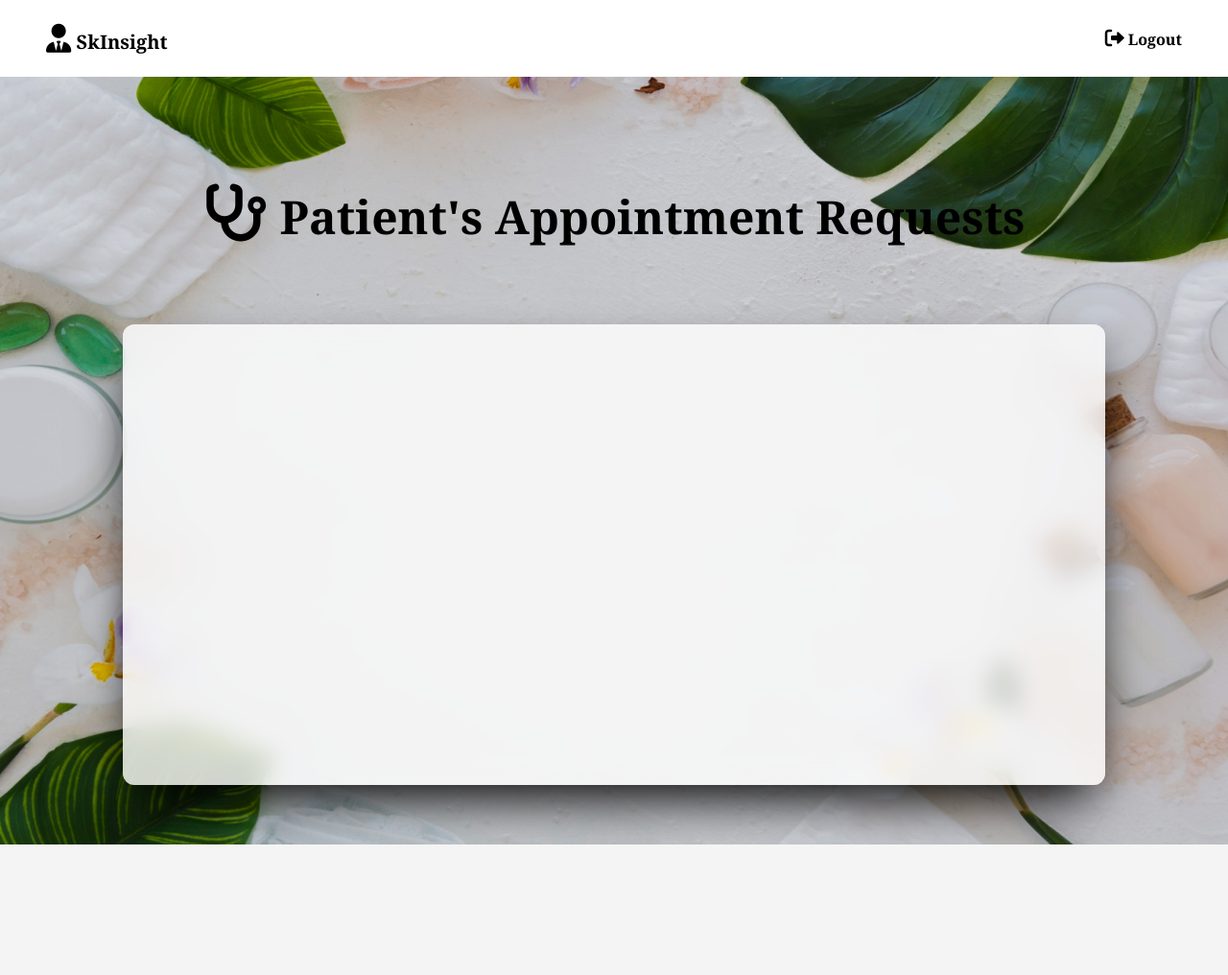
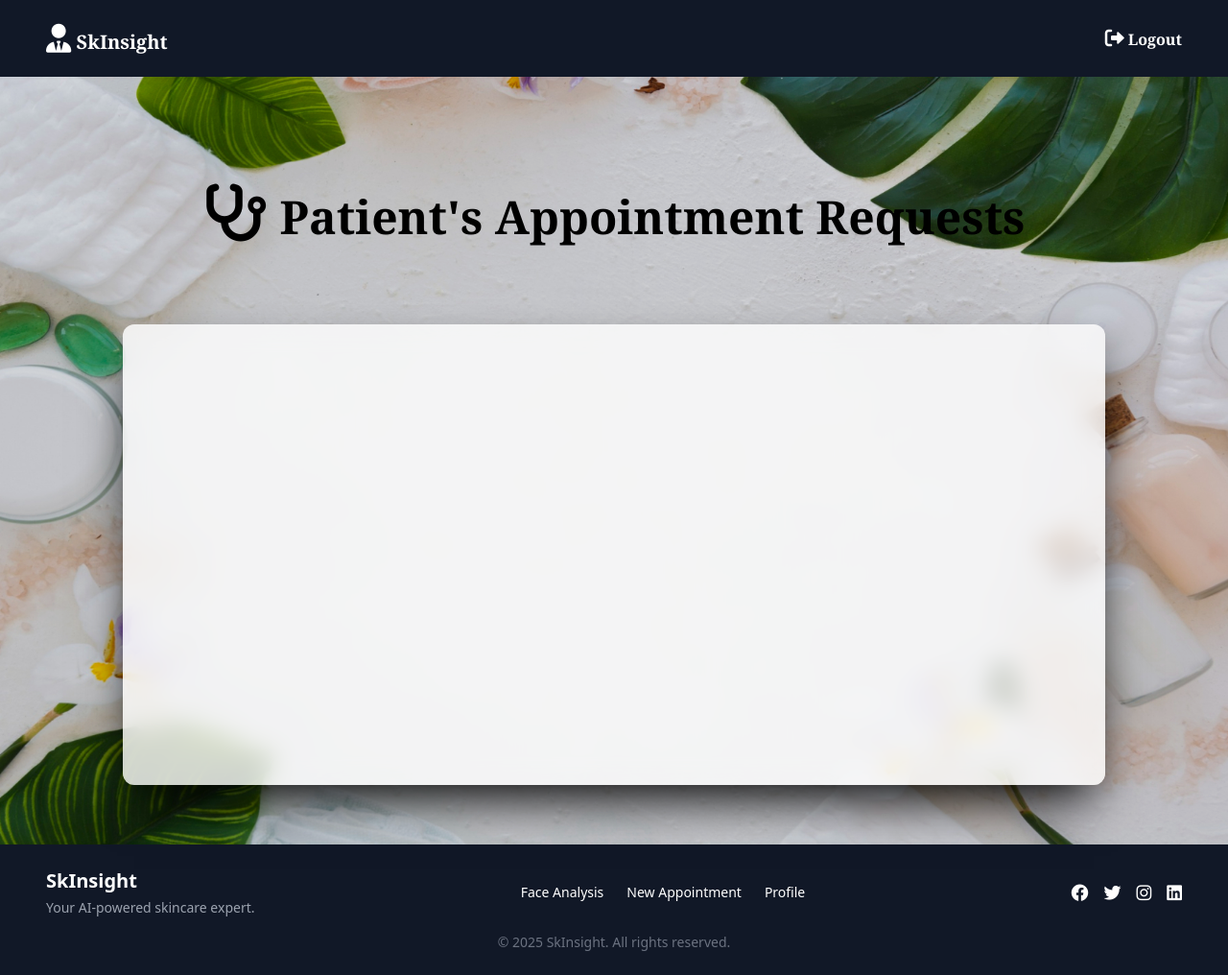
Before and after one commit to madhavc9/Project-SkInsight, a Flask app: page /doctor in a window 1280 px wide. Shown: the whole page at 96% size. Before the commit the page ends 880 px from the top, so only its background shows below. Run offline with Flask 3, Linux system fonts and the light colour scheme; parts of the project's set-up code (start-up, migrations or seed data) failed here and were passed over; some libraries are stand-ins or nearby versions.

Commit message:
Update doctor.html

```diff
--- a/templates/doctor.html
+++ b/templates/doctor.html
@@ -7,15 +7,14 @@
     <link rel="stylesheet" href="https://cdnjs.cloudflare.com/ajax/libs/font-awesome/6.1.1/css/all.min.css" />
     <script src="https://cdn.tailwindcss.com"></script>
 </head>
-<body>
-    <div class="h-[100vh] w-full">
-            <div class="flex items-center justify-between h-[10vh] bg-white px-12 font-serif">
-                <h1 class="text-xl font-bold text-black">
-                    <i class="fa-solid fa-user-tie text-3xl text-black "></i> SkInsight
+<body class="flex flex-col min-h-screen">
+    <div class="flex-grow">
+        <div class="h-[10vh] flex items-center justify-between bg-gray-900 px-12 font-serif">
+            <h1 class="text-xl font-bold text-white">
+                <i class="fa-solid fa-user-tie text-3xl text-white"></i> SkInsight
             </h1>
-                <div class="flex items-center gap-8 font-bold ">
-                    <!-- <a href="/doctor" ><i class="fa-solid fa-house text-xl "></i>  Home</a> -->
-                    <a href="/"><i class="fa-solid fa-right-from-bracket text-xl  "></i> Logout</a>
+            <div class="flex items-center gap-8 font-bold text-white">
+                <a href="/" class="text-white"><i class="fa-solid fa-right-from-bracket text-xl"></i> Logout</a>
             </div>
         </div>
         <div class="h-[100vh] w-full flex flex-col justify-center items-center gap-9 relative ">
@@ -23,119 +22,32 @@
             <div class="h-[20vh] w-full flex items-center justify-center z-20">
                 <h1 class="text-black text-5xl font-bold font-serif "><i class="fa-solid fa-stethoscope text-6xl font-bold text-black "></i> Patient's Appointment Requests</h1>
             </div>
-                <div id="appointmentsContainer" class="h-[60vh] z-20 w-4/5 bg-white bg-opacity-80  p-8 backdrop-blur-md rounded-xl overflow-y-scroll shadow-2xl shadow-black flex flex-col">
-
+            <div id="appointmentsContainer" class="h-[60vh] z-20 w-4/5 bg-white bg-opacity-80 p-8 backdrop-blur-md rounded-xl overflow-y-scroll shadow-2xl shadow-black flex flex-col">
             </div>
-
-
-
-
         </div>
-
-
-
-
-
-
-
-
-
-
-
-
-
-
     </div>
-
-    <script>
-        var Alluser = {{ appointments  | safe }};
-
-
-        var container = document.getElementById("appointmentsContainer");
-
-        // Iterate over the appointments array
-
-
-
-        // Iterate over the appointments array
-        Alluser.forEach(function(appointment) {
-            // Create a new appointment div element
-            var appointmentDiv = document.createElement("div");
-            appointmentDiv.classList.add("h-auto", "w-full", "bg-slate-300", "mt-3", "rounded-xl", "border-black", "border-2", "p-3", "text-xl", "font-serif", "mb-3", "relative");
-
-            // Construct the content of the appointment div
-            var content = "<strong>Name:</strong> " + appointment[1] + "<br>" +
-                          "<strong>Email:</strong> " + appointment[2] + "<br>" +
-                          "<strong>Date:</strong> " + appointment[3] + "<br>" +
-                          "<strong>Skin Type:</strong> " + appointment[4] + "<br>"+
-                          "<strong>Phone No.:</strong> " + appointment[5] + "<br>"+
-                          "<strong>Reason :</strong> " + appointment[7] + "<br>"
-                          ;
-
-            // Set the content of the appointment div
-            appointmentDiv.innerHTML = content;
-
-            // Create icon for check (assuming it's a check mark)
-            var checkIcon = document.createElement("i");
-            if (appointment[8]==0){
-            checkIcon.classList.add("fas", "fa-check", "text-xl","text-green-500", "mr-2", "cursor-pointer","ml-2","absolute" ,"top-10","right-12");
-            }
-            checkIcon.onclick = function() {
-                // Call a function to handle check operation
-                handleCheck(appointment); // Pass appointment details to the function
-            };
-
-            // Create icon for trash (assuming it's a trash can)
-            var trashIcon = document.createElement("i");
-            trashIcon.classList.add("fas", "fa-trash-alt", "text-xl","text-red-500", "cursor-pointer","ml-2","absolute" ,"top-10","right-4");
-            trashIcon.onclick = function() {
-                // Call a function to handle delete operation
-                handleDelete(appointment); // Pass appointment details to the function
-            };
-
-            // Append icons to the appointment div
-            appointmentDiv.appendChild(checkIcon);
-            appointmentDiv.appendChild(trashIcon);
-
-            // Append the appointment div to the container
-            container.appendChild(appointmentDiv);
-        });
-
-        // Function to handle check operation
-        function handleCheck(appointment) {
-
-            var xhr = new XMLHttpRequest();
-            xhr.open("POST", "/update_status", true);
-            xhr.setRequestHeader("Content-Type", "application/x-www-form-urlencoded");
-            xhr.onreadystatechange = function () {
-                if (xhr.readyState === 4 && xhr.status === 200) {
-                    console.log("Appointment status updated successfully");
-                    window.location.reload();
-                    // You can perform additional actions if needed
-                }
-            };
-            xhr.send("appointment_id=" + appointment[0]+"&type="+ appointment[5]);
-
-        }
-
-        // Function to handle delete operation
-        function handleDelete(appointment) {
-            // You can perform delete operation here
-            var xhr = new XMLHttpRequest();
-            xhr.open("POST", "/delete_user_request", true);
-            xhr.setRequestHeader("Content-Type", "application/x-www-form-urlencoded");
-            xhr.onreadystatechange = function () {
-                if (xhr.readyState === 4 && xhr.status === 200) {
-                    console.log("deleted successfully");
-                    window.location.reload();
-                    // You can perform additional actions if needed
-                }
-            };
-            xhr.send("id=" + appointment[0]);
-
-        }
-
-
-    </script>
+    <!-- Footer with same background as header -->
+    <footer class="bg-gray-900 text-white py-6 mt-auto">
+        <div class="container mx-auto px-6 md:px-12 flex flex-col md:flex-row justify-between items-center">
+            <div class="text-center md:text-left mb-4 md:mb-0">
+                <h2 class="text-xl font-semibold">SkInsight</h2>
+                <p class="text-gray-400 text-sm mt-1">Your AI-powered skincare expert.</p>
+            </div>
+            <div class="flex gap-6 text-sm">
+                <a href="{{ url_for('predict') }}" class="hover:text-gray-400">Face Analysis</a>
+                <a href="{{ url_for('bookappointment') }}" class="hover:text-gray-400">New Appointment</a>
+                <a href="{{ url_for('profile') }}" class="hover:text-gray-400">Profile</a>
+            </div>
+            <div class="flex gap-4 text-lg">
+                <a href="#" class="hover:text-gray-400"><i class="fab fa-facebook"></i></a>
+                <a href="#" class="hover:text-gray-400"><i class="fab fa-twitter"></i></a>
+                <a href="#" class="hover:text-gray-400"><i class="fab fa-instagram"></i></a>
+                <a href="#" class="hover:text-gray-400"><i class="fab fa-linkedin"></i></a>
+            </div>
+        </div>
+        <div class="text-center text-gray-500 text-sm mt-4">
+            &copy; 2025 SkInsight. All rights reserved.
+        </div>
+    </footer>
 </body>
 </html>
```
Lines whose indentation alone changed are shown as unchanged.
